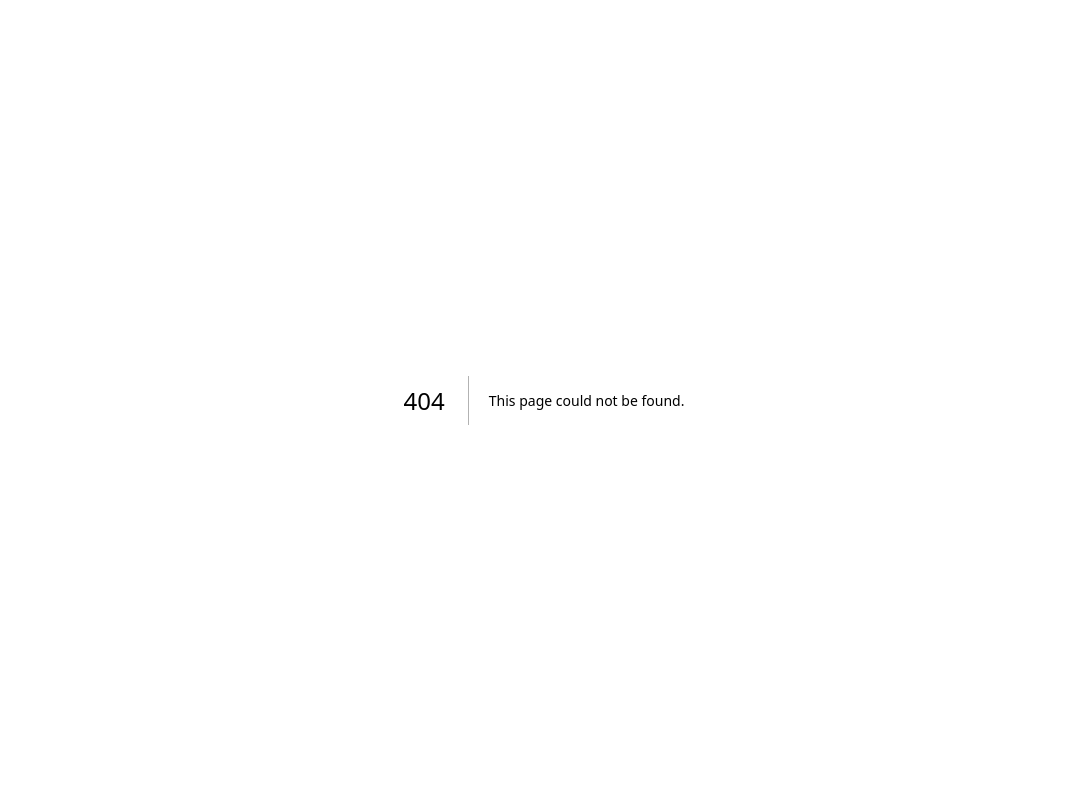
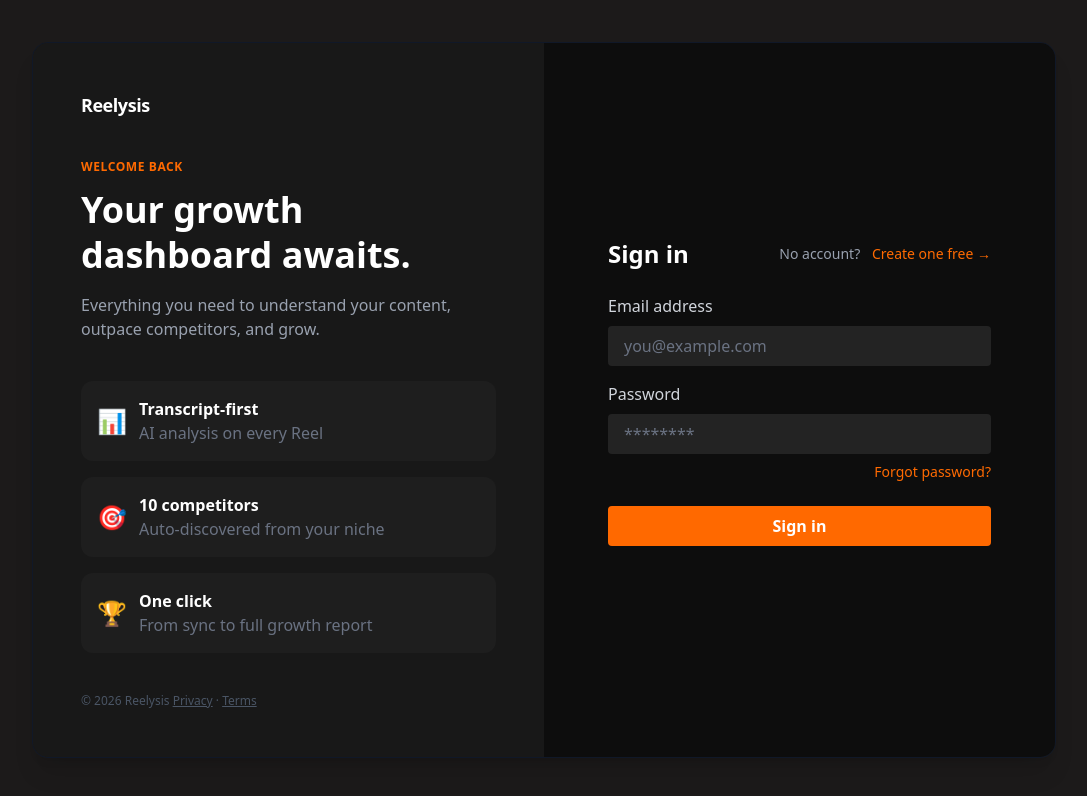
Before and after one commit to bonsonalo/Reelysis, a Next.js app in the folder frontend/: page /login in a window 1280 px wide. Before the commit this address had no page. Shown: the top 796 px of the page, without its empty margins (96-1183 px from the left). Built offline with nearby package versions, Linux system fonts and the light colour scheme; no server answers.

Commit message:
feat: create LoginPage component to render LoginForm

```diff
--- /dev/null
+++ b/frontend/src/app/(auth)/login/page.tsx
@@ -0,0 +1,9 @@
+import LoginForm  from '@/features/auth/components/LoginForm'
+
+export default function LoginPage() {
+    return (
+        <div>
+            <LoginForm />
+        </div>
+    )
+}
```
